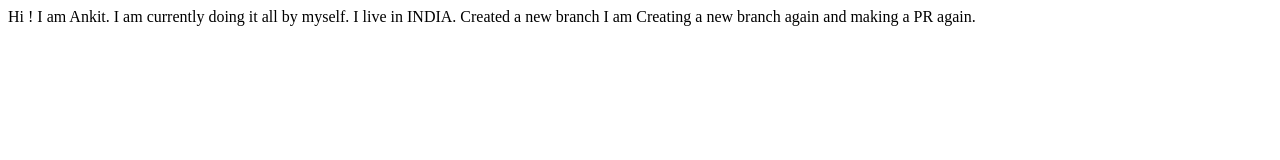
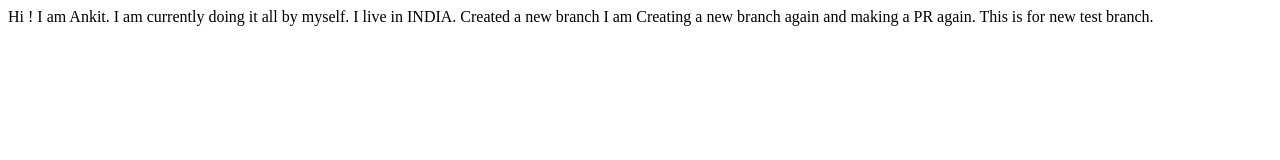
Before and after one commit to iankitdev/studentsite-test, a plain HTML site: page index.html in a window 1280 px wide. Drawn offline with Linux system fonts and the light colour scheme.

Commit message:
new test branch text

```diff
--- a/index.html
+++ b/index.html
@@ -14,5 +14,7 @@
     Created a new branch
 
     I am Creating a new branch again and making a PR again.
+
+    This is for new test branch.
 </body>
 </html>
```
